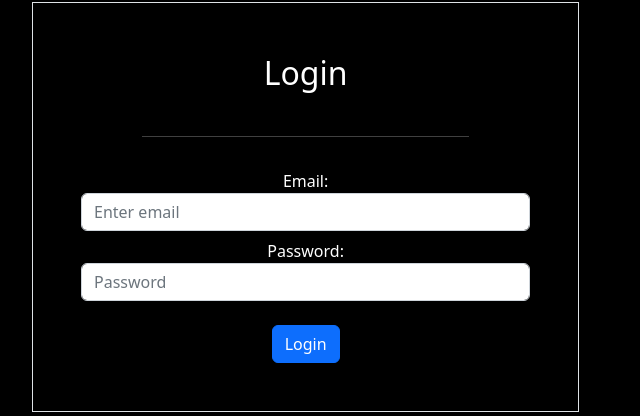
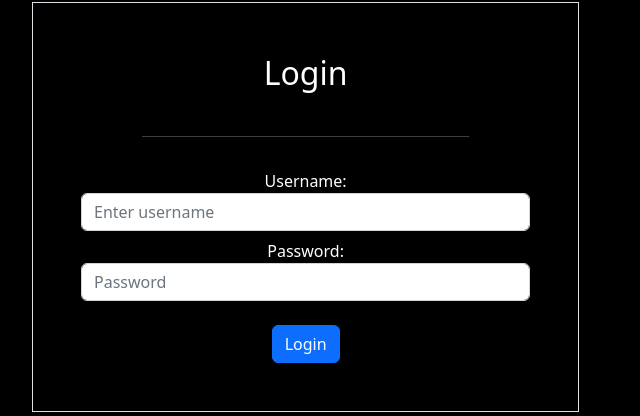
Before and after one commit to Gallie83/PP4-Django, a Django app: page /members/login_user in a window 1280 px wide. Shown: the part 118-534 px from the top of the page, without its empty margins (0-640 px from the left). Run offline with Django 3.2, Linux system fonts and the light colour scheme; some libraries are stand-ins or nearby versions.

Commit message:
User Logout functional with dynamic navbar

```diff
--- a/PP4-Django/members/templates/authenticate/login.html
+++ b/PP4-Django/members/templates/authenticate/login.html
@@ -14,11 +14,11 @@
             <form method="POST" class="px-5 py-2">
                 {% csrf_token %}
                 <div class="form-group my-2">
-                    <label for="exampleInputEmail1">Email:</label>
-                    <input type="text" class="form-control" name="email" placeholder="Enter email">
+                    <label for="username">Username:</label>
+                    <input type="text" class="form-control" name="username" placeholder="Enter username">
                 </div>
                 <div class="form-group my-2">
-                    <label for="exampleInputPassword1">Password:</label>
+                    <label for="Password1">Password:</label>
                     <input type="password" class="form-control" name="password" placeholder="Password">
                 </div>
                 <button type="submit" class="btn btn-primary my-3">Login</button>
@@ -26,7 +26,7 @@
 
             {% if messages %}
             {% for message in messages %}
-            <div class="alert alert-warning alert-dismissible fade show m-3" role="alert">
+            <div class="alert alert-danger alert-dismissible fade show m-3" role="alert">
                 <strong>{{ message }}</strong>
             </div>
             {% endfor %}
--- a/PP4-Django/members/urls.py
+++ b/PP4-Django/members/urls.py
@@ -3,4 +3,5 @@ from . import views
 
 urlpatterns = [
     path('login_user', views.login_user, name="login"),
+    path('logout_user', views.logout_user, name="logout"),
 ]
--- a/PP4-Django/members/views.py
+++ b/PP4-Django/members/views.py
@@ -5,9 +5,9 @@ from django.contrib import messages
 
 def login_user(request):
     if request.method == "POST":
-        email = request.POST['email']
+        username = request.POST['username']
         password = request.POST['password']
-        user = authenticate(request, email=email, password=password)
+        user = authenticate(request, username=username, password=password)
         # If user logs in successfully, redirect them to home page
         if user is not None:
             login(request, user)
@@ -19,3 +19,9 @@ def login_user(request):
 
     else:
         return render(request, 'authenticate/login.html', {})
+
+
+def logout_user(request):
+    logout(request)
+    messages.success(request, ("You have logged out."))
+    return redirect('login')
--- a/PP4-Django/templates/navbar.html
+++ b/PP4-Django/templates/navbar.html
@@ -20,9 +20,18 @@
                 <li class="nav-item">
                     <a class="nav-link" href="#">View bookings</a>
                 </li>
+
+                {% if user.is_authenticated %}
+
+                <li class="nav-item">
+                    <a class="nav-link" href="{% url 'logout'%}">Logout</a>
+                </li>
+
+                {% else %}
                 <li class="nav-item">
                     <a class="nav-link" href="{% url 'login'%}">Login</a>
                 </li>
+                {% endif %}
             </ul>
         </div>
     </nav>
```
